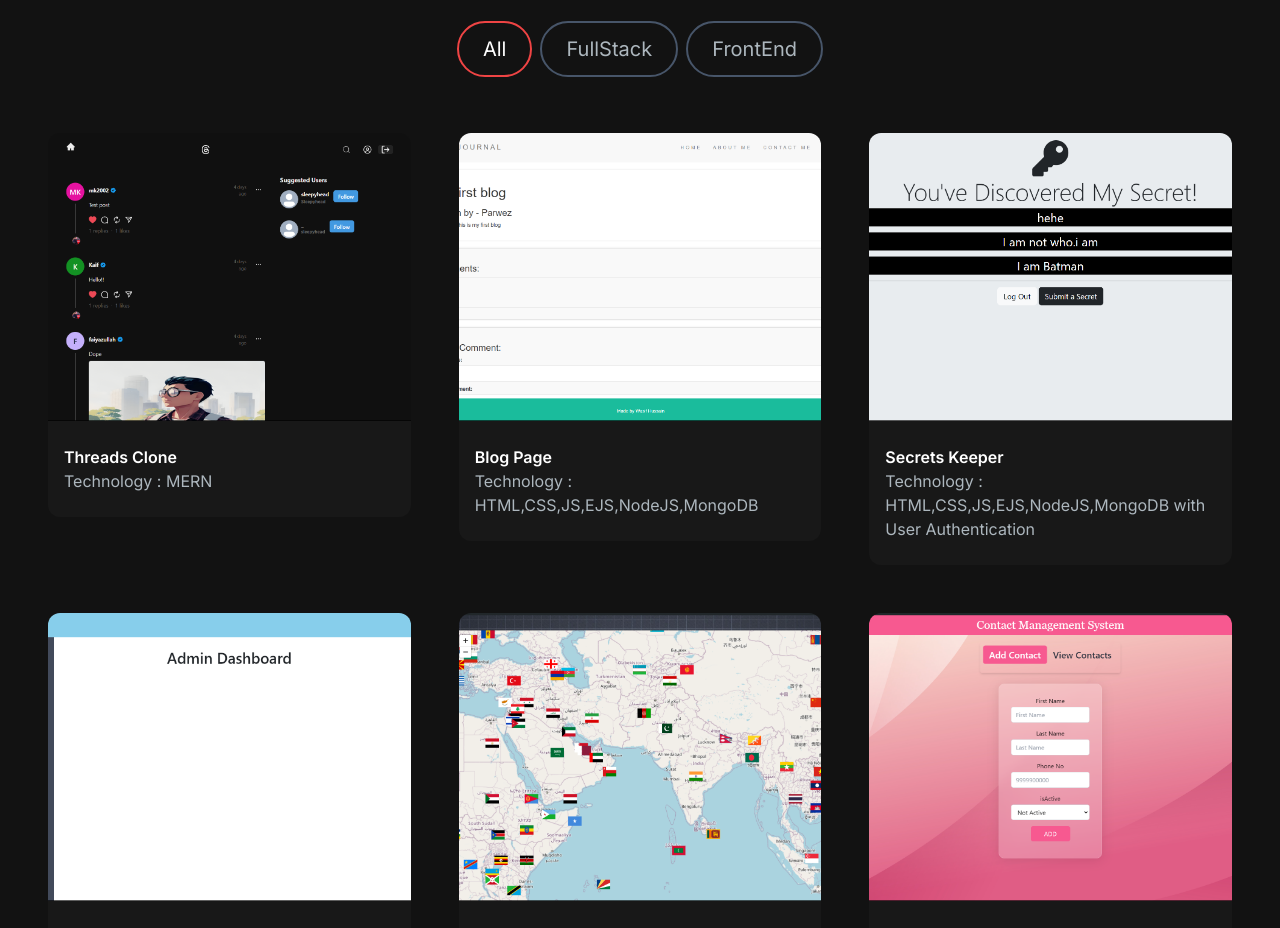
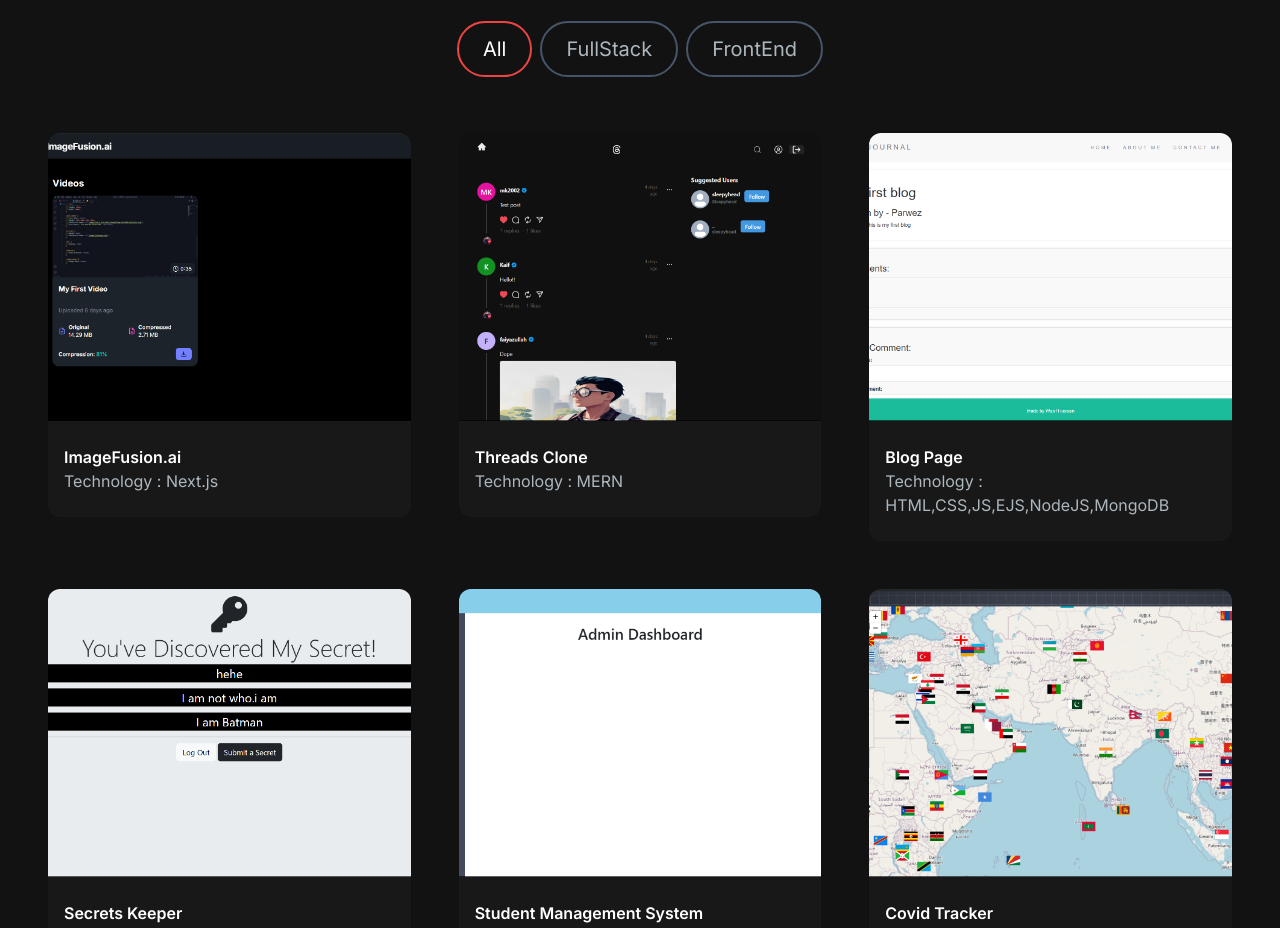
Before and after one commit to Wasif0787/Portfolio, a Next.js app: page / in a window 1280 px wide. Shown: the part 1380-2308 px from the top of the page. Built offline with nearby package versions, Linux system fonts and the light colour scheme.

Commit message:
Add: Added ImageFusion.ai project

```diff
--- a/src/app/Components/ProjectCard.jsx
+++ b/src/app/Components/ProjectCard.jsx
@@ -3,7 +3,7 @@ import Image from "next/image";
 import { CodeBracketIcon, EyeIcon } from "@heroicons/react/24/outline";
 import Link from "next/link";
 
-const ProjectCard = ({ imgUrl, title, desc ,gitUrl,siteUrl}) => {
+const ProjectCard = ({ imgUrl, title, desc, gitUrl, siteUrl }) => {
     return (
         <div>
             <div
--- a/src/app/Components/ProjectsSection.jsx
+++ b/src/app/Components/ProjectsSection.jsx
@@ -6,6 +6,15 @@ import ProjectTag from './ProjectTag'
 const projectData = [
     {
         id: 1,
+        title: "ImageFusion.ai",
+        desc: "Technology : Next.js",
+        image: "/images/Projects/FullStack/imagefusion.png", // Make sure the correct image path is used
+        tag: ["All", "FullStack"],
+        gitUrl: "https://github.com/Wasif0787/Clloudinary-SAAS",
+        siteUrl: "https://imageaifusion.vercel.app/"
+    },
+    {
+        id: 2,
         title: "Threads Clone",
         desc: "Technology : MERN",
         image: "/images/Projects/FullStack/threads.png",
@@ -14,7 +23,7 @@ const projectData = [
         siteUrl: "https://threads-backend-kzv5.onrender.com/"
     },
     {
-        id: 2,
+        id: 3,
         title: "Blog Page",
         desc: "Technology : HTML,CSS,JS,EJS,NodeJS,MongoDB",
         image: "/images/Projects/FullStack/blog.png",
@@ -23,7 +32,7 @@ const projectData = [
         siteUrl: "https://blog-v3-68i7.onrender.com/"
     },
     {
-        id: 3,
+        id: 4,
         title: "Secrets Keeper",
         desc: "Technology : HTML,CSS,JS,EJS,NodeJS,MongoDB with User Authentication",
         image: "/images/Projects/FullStack/secrets.png",
@@ -32,7 +41,7 @@ const projectData = [
         siteUrl: "https://secret-message-4uap.onrender.com/"
     },
     {
-        id: 4,
+        id: 5,
         title: "Student Management System",
         desc: "Technology : HTML,CSS,PHP,MySQL",
         image: "/images/Projects/FullStack/sms.png",
@@ -41,7 +50,7 @@ const projectData = [
         siteUrl: "https://student-management-system-wasif.000webhostapp.com/"
     },
     {
-        id: 5,
+        id: 6,
         title: "Covid Tracker",
         desc: "Technology : React.js, Typescript",
         image: "/images/Projects/FrontEnd/covid.png",
@@ -50,7 +59,7 @@ const projectData = [
         siteUrl: "https://covid-tracker-wasif.netlify.app/"
     },
     {
-        id: 6,
+        id: 7,
         title: "Contact Management",
         desc: "Technology : React.js, Typescript, Redux",
         image: "/images/Projects/FrontEnd/cms.png",
@@ -59,7 +68,7 @@ const projectData = [
         siteUrl: "https://cms-redux.netlify.app/"
     },
     {
-        id: 7,
+        id: 8,
         title: "To-DO",
         desc: "Technology : ReactJs,Tailwind,Redux",
         image: "/images/Projects/FrontEnd/toDo.png",
@@ -68,7 +77,7 @@ const projectData = [
         siteUrl: "https://to-do-redux-toolkit.netlify.app/"
     },
     {
-        id: 8,
+        id: 9,
         title: "Currency Convertor",
         desc: "Technology : ReactJS, Tailwind",
         image: "/images/Projects/FrontEnd/currencyConvertor.png",
@@ -77,7 +86,7 @@ const projectData = [
         siteUrl: "https://currency-convertor-101.netlify.app/"
     },
     {
-        id: 9,
+        id: 10,
         title: "Password Generator",
         desc: "Technology : ReactJS, Tailwind",
         image: "/images/Projects/FrontEnd/passwordGenerator.png",
@@ -86,16 +95,16 @@ const projectData = [
         siteUrl: "https://password-generatot.netlify.app/"
     },
     {
-        id: 10,
+        id: 11,
         title: "Simon Game",
         desc: "Technology : HTML,CSS,JS",
         image: "/images/Projects/FrontEnd/simon.png",
         tag: ["All", "FrontEnd"],
         gitUrl: "https://github.com/Wasif0787/Simon-Game",
         siteUrl: "https://wasif0787.github.io/Simon-Game/"
-    },
+    }
+];
 
-]
 
 const ProjectsSection = () => {
     const [tag, setTag] = useState("All")
```
Also changed, not shown: public/images/Projects/FullStack/imagefusion.png (added).
